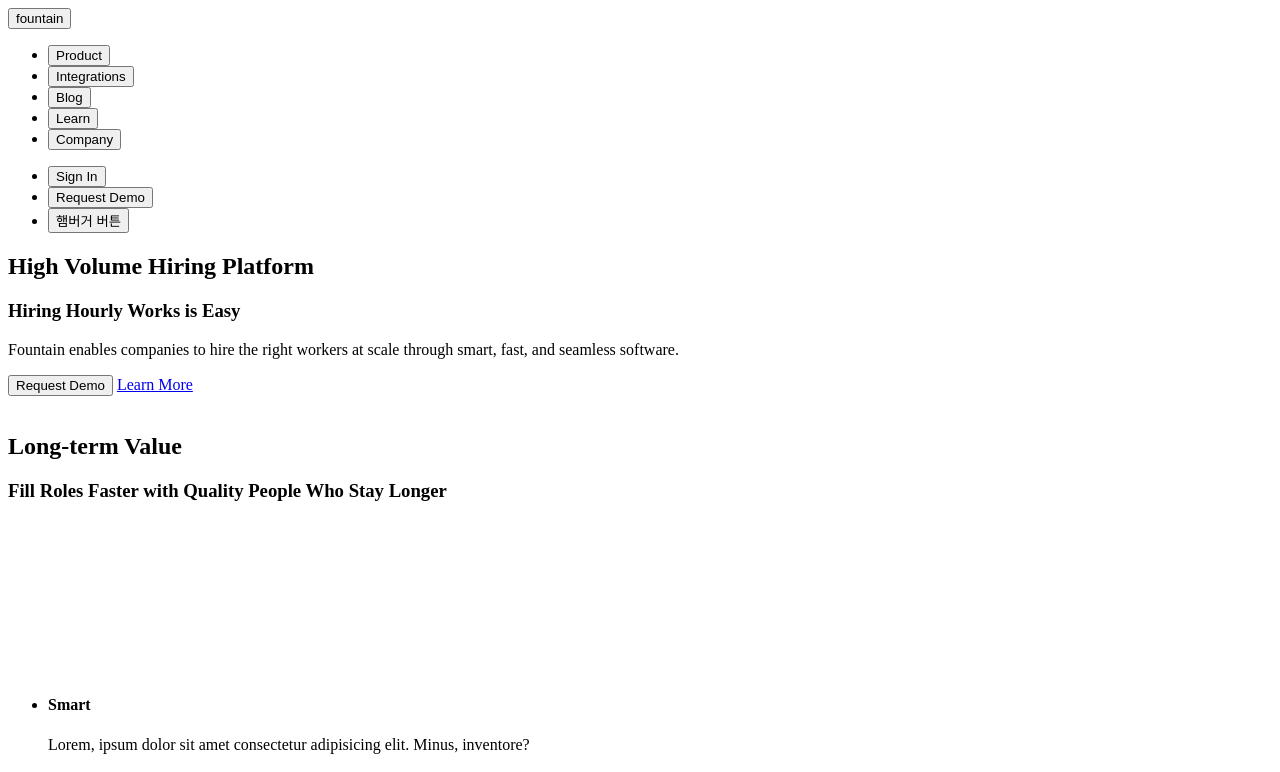
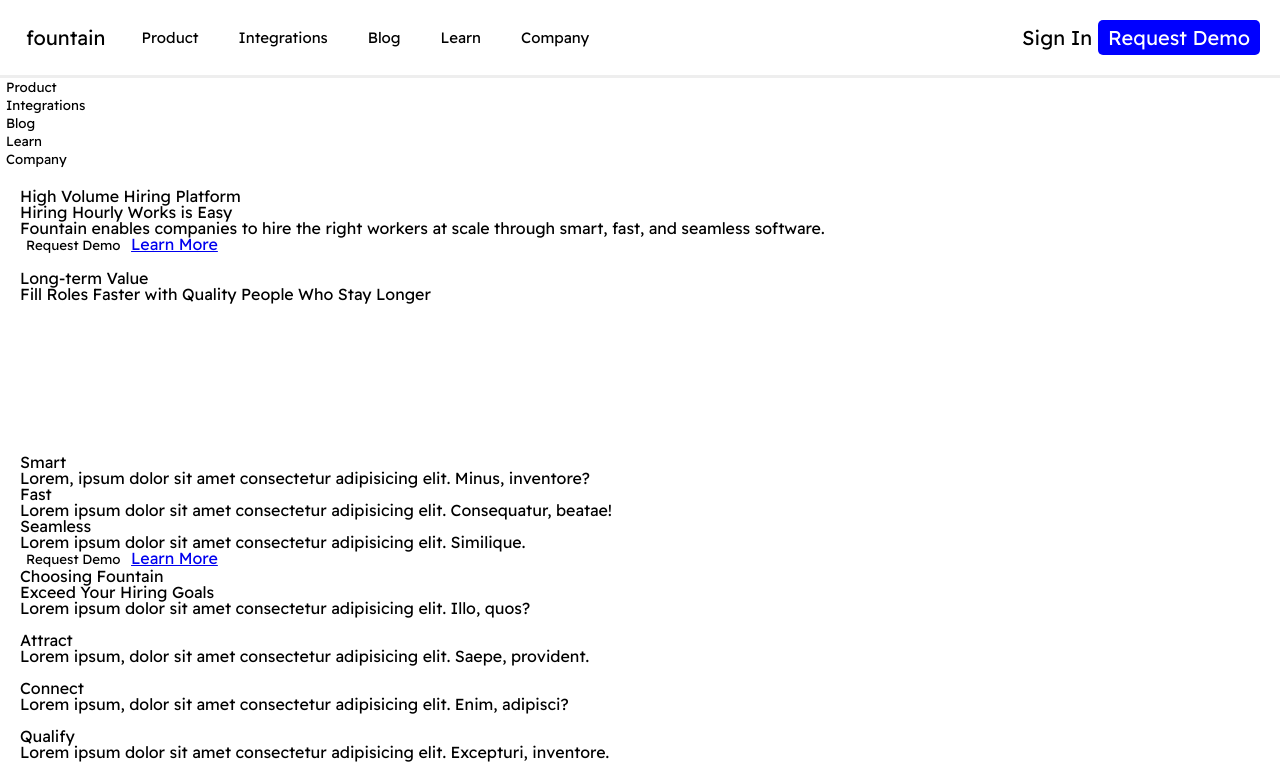
Before and after one commit to choar816/clone-fountain, a plain HTML site: page index.html in a window 1280 px wide. Shown: the top 772 px of the page. Drawn offline with nearby package versions, Linux system fonts and the light colour scheme.

Commit message:
HTML markup & SCSS style (header)

```diff
--- a/index.html
+++ b/index.html
@@ -5,24 +5,39 @@
     <meta http-equiv="X-UA-Compatible" content="IE=edge">
     <meta name="viewport" content="width=device-width, initial-scale=1.0">
     <title>Fountain | High-Volume Hiring</title>
-    <link rel="stylesheet" href="">
+    <link rel="stylesheet" href="reset.css">
+    <link rel="stylesheet" href="https://cdn.jsdelivr.net/npm/bootstrap-icons@1.7.2/font/bootstrap-icons.css">
+    <link rel="preconnect" href="https://fonts.googleapis.com">
+    <link rel="preconnect" href="https://fonts.gstatic.com" crossorigin>
+    <link href="https://fonts.googleapis.com/css2?family=Readex+Pro:wght@300;400;600&display=swap" rel="stylesheet">
+    <link rel="stylesheet" href="style.css">
+    <link rel="stylesheet" href="mediaquery.css">
 </head>
 <body>
     <header>
-        <button class="logo">fountain</button>
-        <ul>
+        <button class="header-logo">fountain</button>
+        <div class="container-menu">
+            <ul class="header-menu">
                 <li><button>Product</button></li>
                 <li><button>Integrations</button></li>
                 <li><button>Blog</button></li>
                 <li><button>Learn</button></li>
                 <li><button>Company</button></li>
             </ul>
-        <ul>
-            <li><button>Sign In</button></li>
-            <li><button>Request Demo</button></li>
-            <li><button>햄버거 버튼</button></li>
+            <ul class="header-shortcut">
+                <li><button class="btn-signin">Sign In</button></li>
+                <li><button class="btn-demo">Request Demo</button></li>
+                <li class="icon-list"><button><i class="bi bi-list"></i></button></li>
             </ul>
+        </div>
     </header>
+    <ul class="hidden-menu">
+        <li><button>Product</button></li>
+        <li><button>Integrations</button></li>
+        <li><button>Blog</button></li>
+        <li><button>Learn</button></li>
+        <li><button>Company</button></li>
+    </ul>
     <main>
         <section>
             <article>
--- /dev/null
+++ b/mediaquery.scss
@@ -0,0 +1,23 @@
+// 화면 너비 1000 이상
+@media screen and (min-width: 1000px) {
+    header {
+        // background-color: aquamarine;
+        .container-menu {
+            justify-content: space-between;
+
+            .header-menu {
+                display: flex;
+            }
+            .icon-list {
+                display: none;
+            }
+        }
+    }
+}
+
+// 화면 너비 500 이하
+@media screen and (max-width: 500px) {
+    .btn-signin {
+        display: none;
+    }
+}
--- /dev/null
+++ b/reset.css
@@ -0,0 +1,67 @@
+/* http://meyerweb.com/eric/tools/css/reset/
+   v2.0 | 20110126
+   License: none (public domain)
+*/
+
+html, body, div, span, applet, object, iframe,
+h1, h2, h3, h4, h5, h6, p, blockquote, pre,
+a, abbr, acronym, address, big, cite, code,
+del, dfn, em, img, ins, kbd, q, s, samp,
+small, strike, strong, sub, sup, tt, var,
+b, u, i, center,
+dl, dt, dd, ol, ul, li,
+fieldset, form, label, legend,
+table, caption, tbody, tfoot, thead, tr, th, td,
+article, aside, canvas, details, embed,
+figure, figcaption, footer, header, hgroup,
+menu, nav, output, ruby, section, summary,
+time, mark, audio, video {
+	margin: 0;
+	padding: 0;
+	border: 0;
+	font-size: 100%;
+	font: inherit;
+	vertical-align: baseline;
+}
+/* HTML5 display-role reset for older browsers */
+article, aside, details, figcaption, figure,
+footer, header, hgroup, menu, nav, section {
+	display: block;
+}
+body {
+	line-height: 1;
+}
+ol, ul {
+	list-style: none;
+}
+blockquote, q {
+	quotes: none;
+}
+blockquote:before, blockquote:after,
+q:before, q:after {
+	content: '';
+	content: none;
+}
+table {
+	border-collapse: collapse;
+	border-spacing: 0;
+}
+
+.sr-only{
+	position: absolute;
+    clip: rect(0 0 0 0);
+    width: 1px;
+    height: 1px;
+    margin: -1px;
+    overflow: hidden;
+}
+
+img {
+	width: 100%;
+	vertical-align: top;
+}
+
+button {
+	background: none;
+	border: none;
+}
--- a/style.scss
+++ b/style.scss
@@ -0,0 +1,50 @@
+* {
+    font-family: 'Readex Pro', sans-serif;
+}
+
+header {
+    overflow: hidden;
+    padding: 20px;
+    border-bottom: 3px solid #eee;
+    display: flex;
+    justify-content: space-between;
+    align-items: center;
+
+    button {
+        font-size: 20px;
+    }
+
+    .header-logo {
+        margin-right: 10px;
+    }
+
+    .container-menu {
+        display: flex;
+        justify-content: flex-end;
+        align-items: center;
+        width: 100%;
+
+        .header-menu {
+            display: none;
+            button {
+                font-size: 15px;
+                padding: 0 20px;
+            }
+        }
+        .header-shortcut {
+            display: flex;
+            align-items: center;
+            .btn-demo {
+                color: white;
+                background-color: blue;
+                border-radius: 5px;
+                padding: 5px 10px;
+            }
+        }
+    }
+}
+
+
+main {
+    padding: 20px;
+}
```
Also changed, not shown: mediaquery.css (added), style.css (added), 2 other files. Lines whose indentation alone changed are shown as unchanged.
